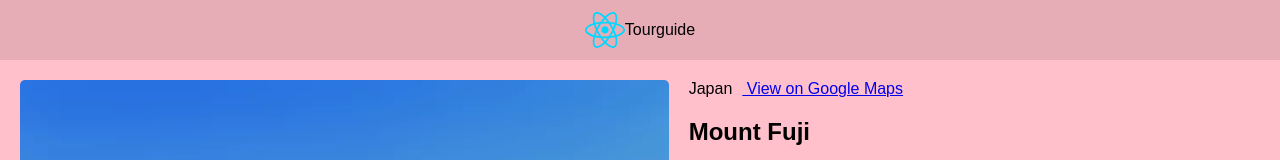
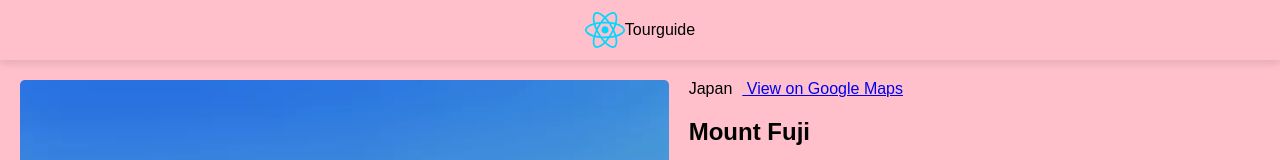
Before and after one commit to KenKambi/reactmountfuji, a React (Vite) app in the folder mountfuji/: page / in a window 1280 px wide. Shown: the top 160 px of the page. Built offline with nearby package versions, Linux system fonts and the light colour scheme.

Commit message:
Added box-shadow

```diff
--- a/mountfuji/src/App.jsx
+++ b/mountfuji/src/App.jsx
@@ -5,7 +5,7 @@ import destinations from "./data.js"
 function App() {
 
   const data = destinations.map(function (destination){
-    return <Sites destination={destination}/>
+    return <Sites key={destination.name} destination={destination}/>
   })
 
 
--- a/mountfuji/src/style.css
+++ b/mountfuji/src/style.css
@@ -7,10 +7,11 @@ body{
 header{
     height: 60px;
     margin: 0;
-    background-color: rgb(231, 173, 183);
     display: flex;
     align-items: center;
     justify-content: center;
+    position: sticky;
+    box-shadow: 0 4px 8px rgba(0, 0, 0, 0.1);
 }
 
 
```
Also changed, not shown: mountfuji/src/Navbar.jsx (line endings or trailing spaces).
